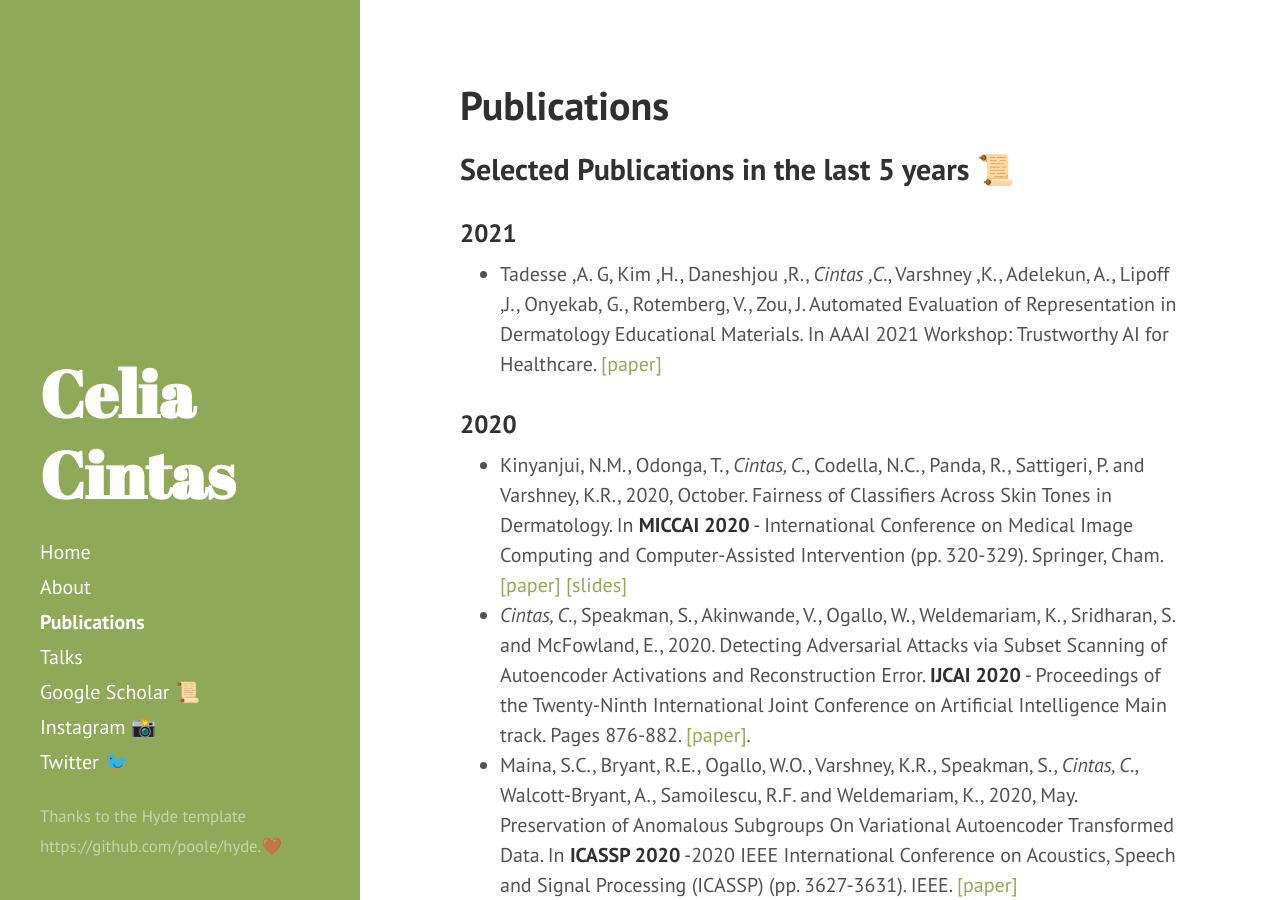
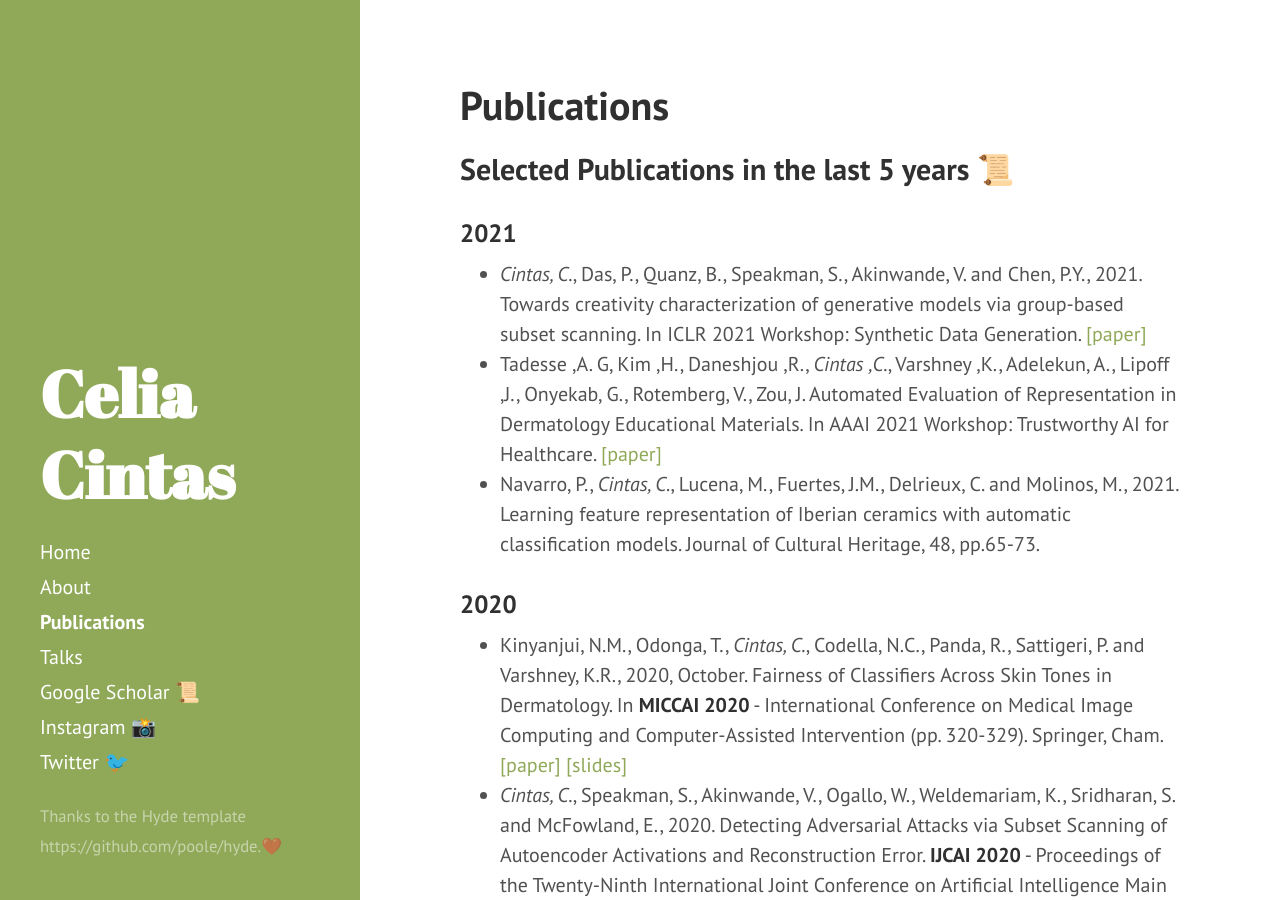
Before and after one commit to celiacintas/celiacintas.github.io, a Jekyll site: the page built from publications.md, in a window 1280 px wide and 900 px high. Built offline with Jekyll 4.4.1, drawn with Linux system fonts in a browser that asks for light colours.

Commit message:
Update publications.md

```diff
--- a/publications.md
+++ b/publications.md
@@ -7,7 +7,9 @@ title: Publications
 
 ### 2021
 
+* *Cintas, C.*, Das, P., Quanz, B., Speakman, S., Akinwande, V. and Chen, P.Y., 2021. Towards creativity characterization of generative models via group-based subset scanning. In ICLR 2021 Workshop: Synthetic Data Generation. [[paper]](https://arxiv.org/pdf/2104.00479.pdf)
 * Tadesse ,A. G, Kim ,H., Daneshjou ,R., *Cintas ,C.*, Varshney ,K., Adelekun, A., Lipoff ,J., Onyekab, G., Rotemberg, V., Zou, J. Automated Evaluation of Representation in Dermatology Educational Materials. In AAAI 2021 Workshop: Trustworthy AI for Healthcare. [[paper]](https://taih20.github.io/papers/11/CameraReady/AAAI_2021_Trustworthy_camera_ready.pdf)
+* Navarro, P., *Cintas, C.*, Lucena, M., Fuertes, J.M., Delrieux, C. and Molinos, M., 2021. Learning feature representation of Iberian ceramics with automatic classification models. Journal of Cultural Heritage, 48, pp.65-73.
 
 ### 2020
 
```
